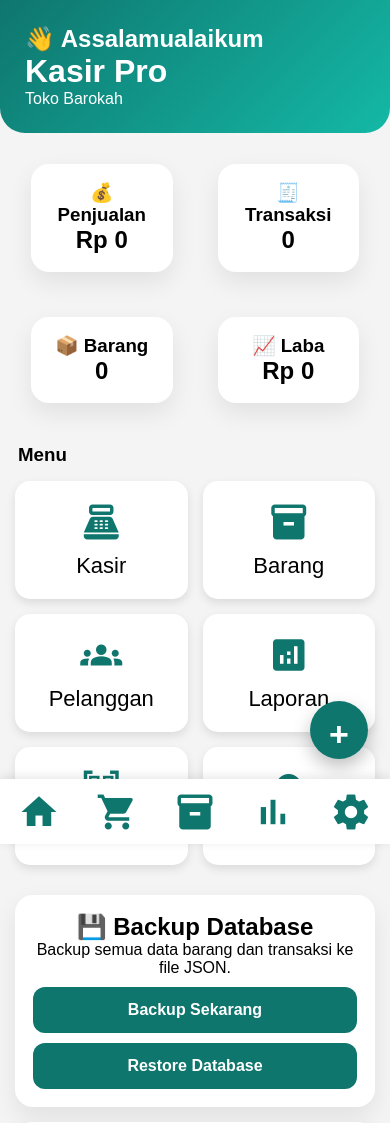
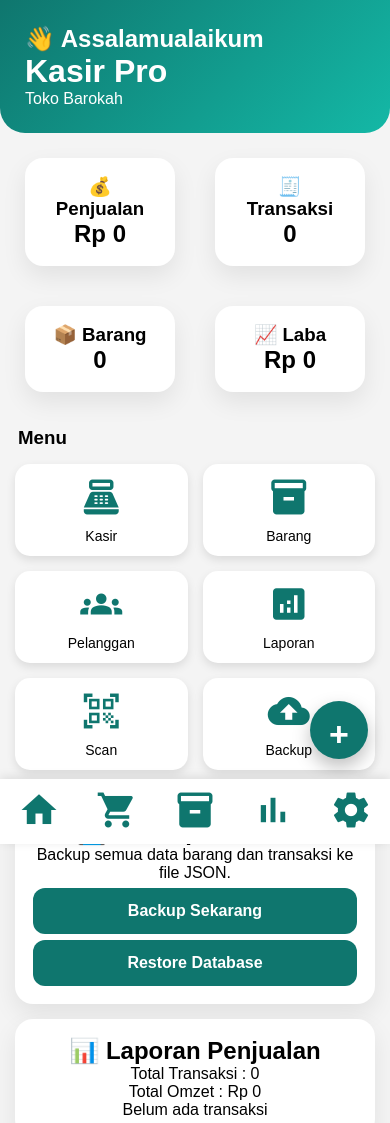
Before and after one commit to jaziraarab15-eng/kasir-pro, a website built with Vite: page index.html in a window 390 px wide. Shown: the top 1123 px of the page. Built offline with nearby package versions, Linux system fonts and the light colour scheme; what @zxing/browser would draw is missing.

Commit message:
Improve responsive layout and offline UI

```diff
--- a/src/css/style.css
+++ b/src/css/style.css
@@ -76,9 +76,11 @@ border-radius:0 0 25px 25px;
 
 .stats{
 display:grid;
-grid-template-columns:repeat(2,1fr);
-gap:15px;
+grid-template-columns:repeat(auto-fit,minmax(160px,1fr));
+gap:16px;
 padding:16px;
+width:100%;
+box-sizing:border-box;
 }
 
 .card{
@@ -206,3 +208,38 @@ transform:scale(.97);
   font-size:16px;
   line-height:1.4;
 }
+
+/* Responsive */
+
+*{
+box-sizing:border-box;
+}
+
+img{
+max-width:100%;
+height:auto;
+}
+
+button{
+max-width:100%;
+}
+
+@media (max-width:480px){
+
+.stats{
+grid-template-columns:1fr 1fr;
+gap:10px;
+padding:10px;
+}
+
+.box{
+padding:12px;
+font-size:14px;
+}
+
+button{
+width:100%;
+margin-top:6px;
+}
+
+}
```
